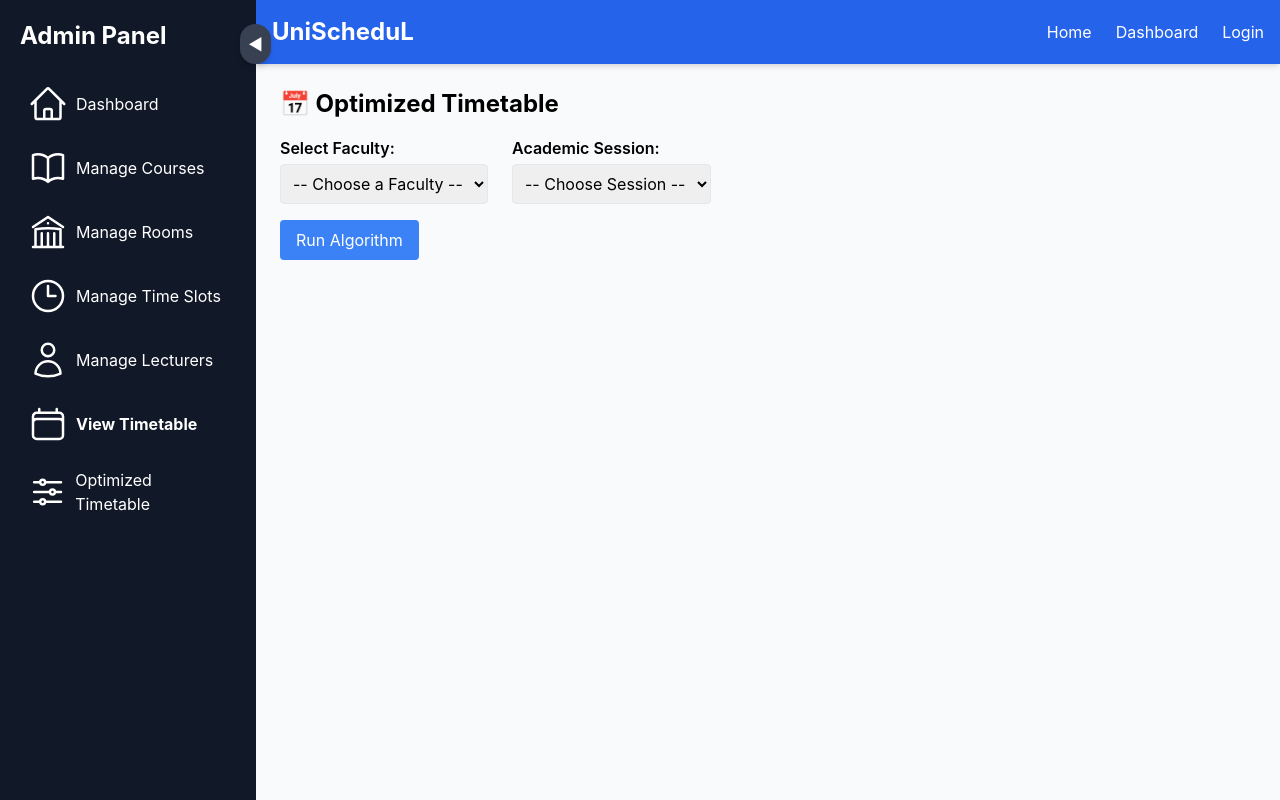
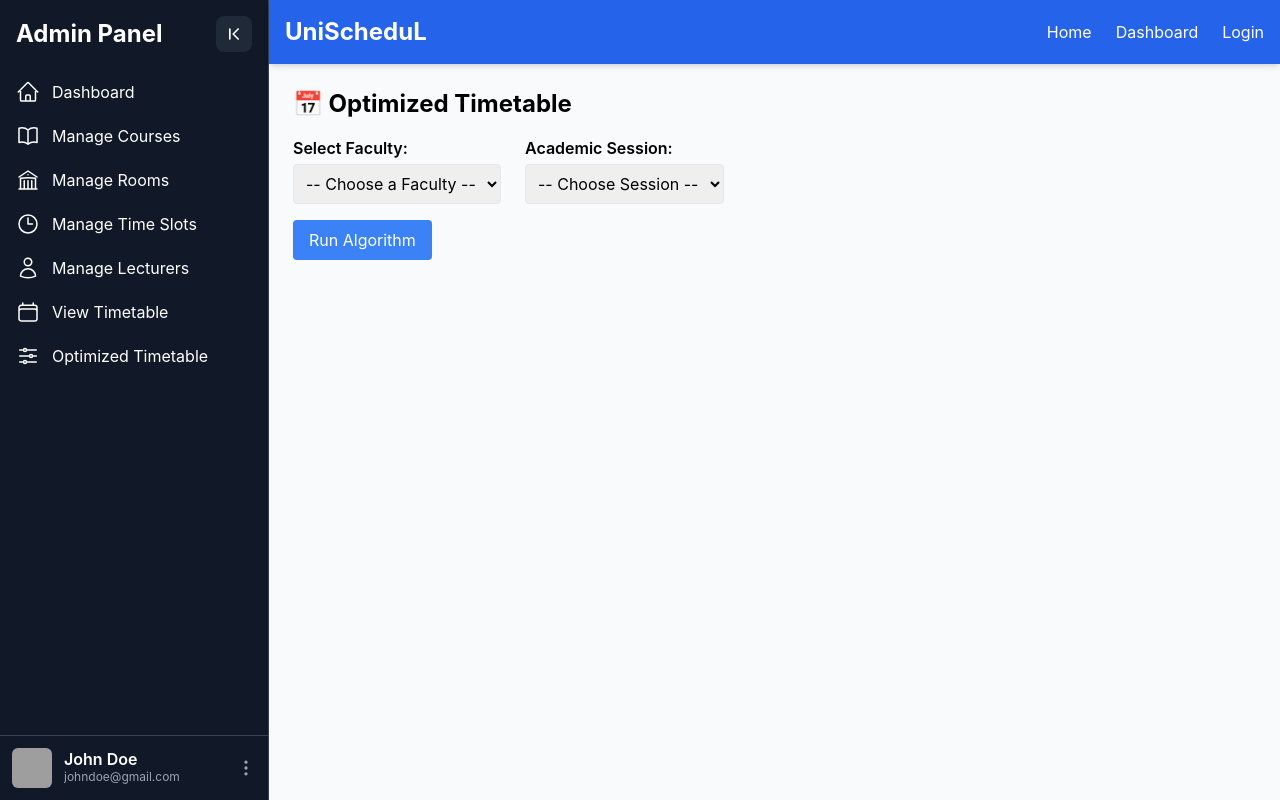
Before and after one commit to Dev-Eyitayo/UniScheduL, a React (Vite) app in the folder frontend/: page /optimized-timetable in a window 1280 px wide. Built offline with nearby package versions, Linux system fonts and the light colour scheme; grey boxes are pictures that could not be loaded.

Commit message:
Add sidebar component with expandable functionality and integrate lucide-react icons

```diff
--- a/frontend/package.json
+++ b/frontend/package.json
@@ -15,6 +15,7 @@
     "axios": "^1.8.1",
     "chart": "^0.1.2",
     "chart.js": "^4.4.8",
+    "lucide-react": "^0.483.0",
     "react": "^19.0.0",
     "react-chartjs-2": "^5.3.0",
     "react-dom": "^19.0.0",
--- a/frontend/src/components/Sidebar.jsx
+++ b/frontend/src/components/Sidebar.jsx
@@ -1,4 +1,4 @@
-import { Link } from "react-router-dom";
+import { Link } from "react-router-dom"
 import {
   HomeIcon,
   BookOpenIcon,
@@ -7,83 +7,149 @@ import {
   BuildingLibraryIcon,
   CalendarIcon,
   AdjustmentsHorizontalIcon,
-} from "@heroicons/react/24/outline";
-import { useState } from "react";
+} from "@heroicons/react/24/outline"
+import { ChevronFirst, ChevronLast, MoreVertical } from "lucide-react"
+import { createContext, useContext, useState } from "react"
 
-export default function Sidebar() {
-  const [collapsed, setCollapsed] = useState(false);
+// Create a context to manage the sidebar's expansion state
+const SidebarContext = createContext()
+
+export default function CombinedSidebar() {
+  // `expanded` controls whether the sidebar is open or collapsed
+  const [expanded, setExpanded] = useState(true)
 
   return (
-    <div className="relative">
-      {/* Sidebar */}
-      <aside
-        className={`bg-gray-900 text-white transition-all duration-300 ${
-          collapsed ? "w-20" : "w-64"
-        } min-h-screen p-5`}
-      >
-        <div className="flex items-center mb-6">
+    <aside className="h-screen bg-gray-900 text-white">
+      <nav className="h-full flex flex-col border-r border-gray-700">
+        {/* Header Section (Logo or Title + Collapse Button) */}
+        <div className="p-4 flex items-center justify-between">
+          {/* You can swap this out for an <img> if you prefer a logo */}
           <h1
-            className={`text-2xl font-bold transition-opacity ${
-              collapsed ? "opacity-0" : "opacity-100"
-            }`}
+            className={`text-2xl font-bold overflow-hidden transition-all duration-300
+              ${expanded ? "w-auto" : "w-0"}
+            `}
           >
             Admin Panel
           </h1>
+          <button
+            onClick={() => setExpanded((curr) => !curr)}
+            className="p-2 rounded-lg bg-gray-800 hover:bg-gray-700 transition-colors"
+            aria-label="Toggle Sidebar"
+          >
+            {expanded ? <ChevronFirst size={20} /> : <ChevronLast size={20} />}
+          </button>
         </div>
 
-        <nav className="space-y-2">
-          <Link
-            className="flex items-center gap-2 p-2 hover:bg-gray-700 rounded-md"
-            to="/admin"
+        {/* Provide the `expanded` state via Context */}
+        <SidebarContext.Provider value={{ expanded }}>
+          <ul className="flex-1">
+            <SidebarItem
+              icon={<HomeIcon className="w-6 h-6" />}
+              text="Dashboard"
+              to="/admin"
+            />
+            <SidebarItem
+              icon={<BookOpenIcon className="w-6 h-6" />}
+              text="Manage Courses"
+              to="/admin/courses"
+            />
+            <SidebarItem
+              icon={<BuildingLibraryIcon className="w-6 h-6" />}
+              text="Manage Rooms"
+              to="/admin/rooms"
+            />
+            <SidebarItem
+              icon={<ClockIcon className="w-6 h-6" />}
+              text="Manage Time Slots"
+              to="/admin/timeslots"
+            />
+            <SidebarItem
+              icon={<UserIcon className="w-6 h-6" />}
+              text="Manage Lecturers"
+              to="/admin/lecturers"
+            />
+            <SidebarItem
+              icon={<CalendarIcon className="w-6 h-6" />}
+              text="View Timetable"
+              to="/admin/timetable"
+            />
+            <SidebarItem
+              icon={<AdjustmentsHorizontalIcon className="w-6 h-6" />}
+              text="Optimized Timetable"
+              to="/optimized-timetable"
+            />
+          </ul>
+        </SidebarContext.Provider>
+
+        {/* Footer Section (User Profile) */}
+        <div className="border-t border-gray-700 p-3 flex items-center">
+          {/* Replace with user's actual avatar if available */}
+          <img
+            src="https://ui-avatars.com/api/?background=0D8ABC&color=fff"
+            alt="User Avatar"
+            className="w-10 h-10 rounded-md"
+          />
+          <div
+            className={`
+              overflow-hidden flex items-center justify-between transition-all duration-300
+              ${expanded ? "w-48 ml-3" : "w-0 ml-0"}
+            `}
           >
-            <HomeIcon className="w-10 h-10" /> {!collapsed && "Dashboard"}
-          </Link>
-          <Link
-            className="flex items-center gap-2 p-2 hover:bg-gray-700 rounded-md"
-            to="/admin/courses"
+            <div className="leading-4">
+              <h4 className="font-semibold">John Doe</h4>
+              <span className="text-xs text-gray-400">johndoe@gmail.com</span>
+            </div>
+            <MoreVertical
+              size={20}
+              className="ml-2 text-gray-400 cursor-pointer"
+            />
+          </div>
+        </div>
+      </nav>
+    </aside>
+  )
+}
+
+/**
+ * Individual Sidebar Item
+ *
+ * Props:
+ * - icon: ReactNode (icon component)
+ * - text: string (label for the item)
+ * - to: string (route path)
+ */
+function SidebarItem({ icon, text, to }) {
+  const { expanded } = useContext(SidebarContext)
+
+  return (
+    <li className="group relative my-1">
+      <Link
+        to={to}
+        className="flex items-center px-4 py-2 hover:bg-gray-800 transition-colors rounded-md"
+      >
+        {icon}
+        {/* The label that appears (or collapses) */}
+        <span
+          className={`ml-3 overflow-hidden transition-all duration-300
+            ${expanded ? "w-40 opacity-100" : "w-0 opacity-0"}
+          `}
+        >
+          {text}
+        </span>
+
+        {/* Tooltip that shows on hover if the sidebar is collapsed */}
+        {!expanded && (
+          <div
+            className="
+              absolute left-full top-1/2 transform -translate-y-1/2 ml-2
+              px-2 py-1 rounded-md bg-gray-800 text-white text-sm
+              opacity-0 group-hover:opacity-100 transition-opacity
+            "
           >
-            <BookOpenIcon className="w-10 h-10" /> {!collapsed && "Manage Courses"}
-          </Link>
-          <Link
-            className="flex items-center gap-2 p-2 hover:bg-gray-700 rounded-md"
-            to="/admin/rooms"
-          >
-            <BuildingLibraryIcon className="w-10 h-10" /> {!collapsed && "Manage Rooms"}
-          </Link>
-          <Link
-            className="flex items-center gap-2 p-2 hover:bg-gray-700 rounded-md"
-            to="/admin/timeslots"
-          >
-            <ClockIcon className="w-10 h-10" /> {!collapsed && "Manage Time Slots"}
-          </Link>
-          <Link
-            className="flex items-center gap-2 p-2 hover:bg-gray-700 rounded-md"
-            to="/admin/lecturers"
-          >
-            <UserIcon className="w-10 h-10" /> {!collapsed && "Manage Lecturers"}
-          </Link>
-          <Link
-            className="flex items-center gap-2 p-2 hover:bg-gray-700 rounded-md font-bold"
-            to="/admin/timetable"
-          >
-            <CalendarIcon className="w-10 h-10" /> {!collapsed && "View Timetable"}
-          </Link>
-          <Link
-            className="flex items-center gap-2 p-2 hover:bg-gray-700 rounded-md"
-            to="/optimized-timetable"
-          >
-            <AdjustmentsHorizontalIcon className="w-10 h-10" /> {!collapsed && "Optimized Timetable"}
-          </Link>
-        </nav>
-      </aside>
-
-      {/* Sidebar Toggle Button - Stays Visible */}
-      <button
-        onClick={() => setCollapsed(!collapsed)}
-        className="absolute top-6 right-[-15px] bg-gray-700 text-white p-2 rounded-full shadow-md hover:bg-gray-600 transition"
-      >
-        {collapsed ? "▶" : "◀"}
-      </button>
-    </div>
-  );
+            {text}
+          </div>
+        )}
+      </Link>
+    </li>
+  )
 }
```
Also changed, not shown: 1 other file (tests, documents, lock files or other folders).
